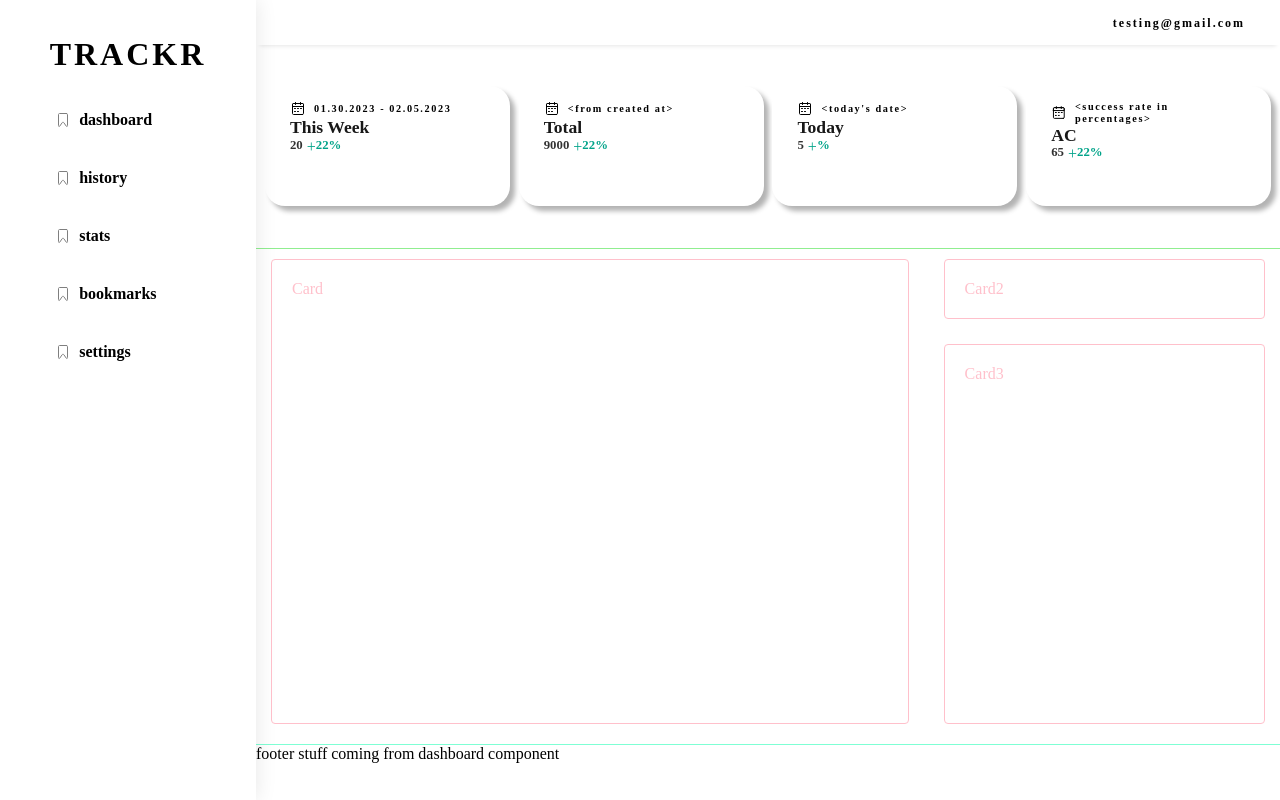
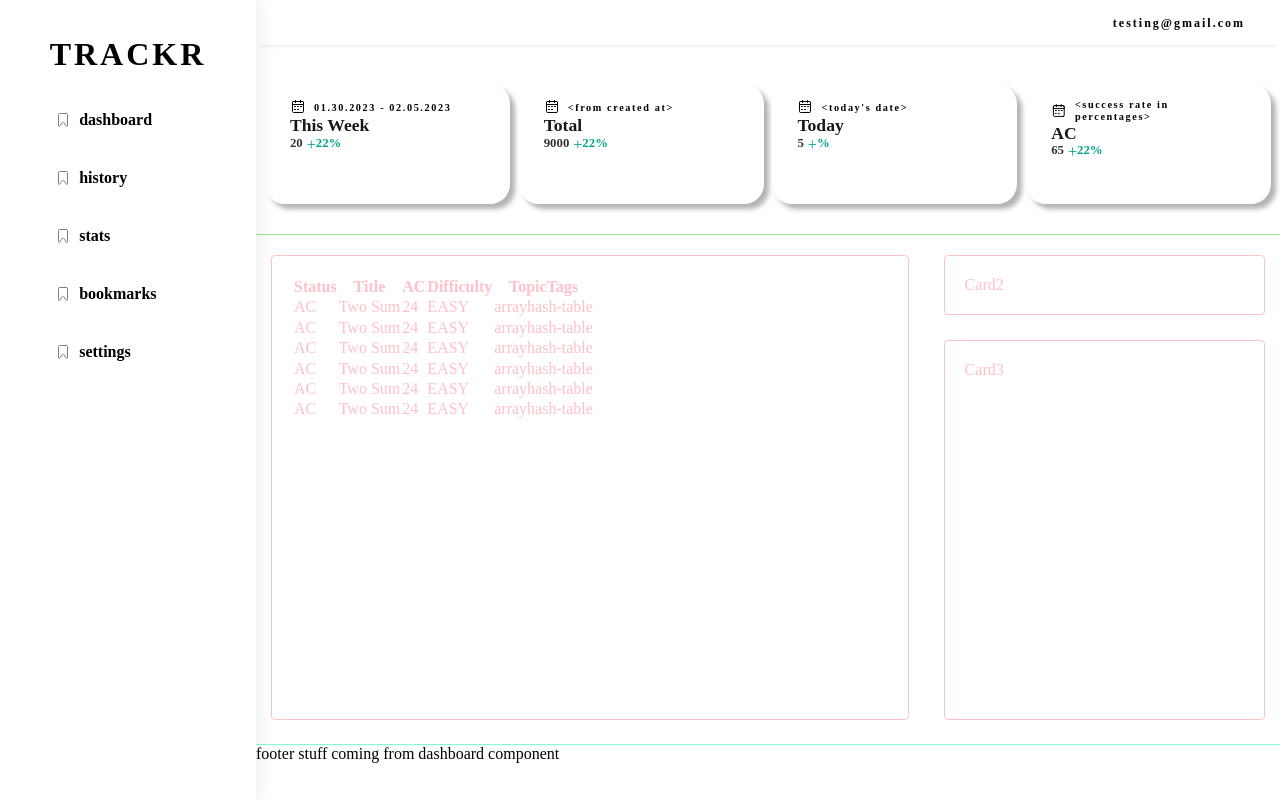
Before and after one commit to kthanesjesdapong/trackr, a React (Vite) app in the folder client/: page /loggedin/ in a window 1280 px wide. Built offline with nearby package versions, Linux system fonts and the light colour scheme.

Commit message:
Updated Dashboard styles, added Overview component which renders out the top half of the grid, added Card component to be rendered on second half of the dashboard

```diff
--- a/client/package.json
+++ b/client/package.json
@@ -12,12 +12,14 @@
     "kill-sb": "npx kill-port 6006"
   },
   "dependencies": {
+    "@types/react-table": "^7.7.14",
     "localforage": "^1.10.0",
     "match-sorter": "^6.3.1",
     "polished": "^4.2.2",
     "react": "^18.2.0",
     "react-dom": "^18.2.0",
     "react-router-dom": "^6.8.0",
+    "react-table": "^7.8.0",
     "sort-by": "^1.2.0",
     "styled-components": "^5.3.6",
     "vite-plugin-svgr": "^2.4.0"
--- /dev/null
+++ b/client/src/components/Card/RecentTable/RecentTable.styled.ts
@@ -0,0 +1,7 @@
+import styled from "styled-components";
+
+const RecentTableStyles = styled.div`
+
+`;
+
+export default RecentTableStyles;
--- /dev/null
+++ b/client/src/components/Card/RecentTable/RecentTable.tsx
@@ -0,0 +1,88 @@
+import React from 'react';
+import RecentTableStyles from "./RecentTable.styled";
+import { useTable } from 'react-table';
+import { Column } from 'react-table';
+import { dummyData } from './Title/dummyData';
+
+
+interface iColumns {
+    status: string,
+    title: string,
+    acceptanceRate: string,
+    difficulty: string,
+    topicTags: string[];
+}
+
+
+const c: Column<iColumns>[] = [
+    {
+        Header: "Status",
+        accessor: 'status'
+    },
+    {
+        Header: "Title",
+        accessor: 'title'
+    },
+    {
+        Header: "AC",
+        accessor: 'acceptanceRate'
+    },
+    {
+        Header: "Difficulty",
+        accessor: 'difficulty'
+    },
+    {
+        Header: "TopicTags",
+        accessor: 'topicTags'
+    },
+];
+
+export const RecentTable = () => {
+
+    const columns: Column<iColumns>[] = React.useMemo(() =>
+        c, []);
+    const data: Array<iColumns> = React.useMemo(() => dummyData, []);
+
+    const { getTableProps, getTableBodyProps, headerGroups, rows, prepareRow } = useTable({ columns, data });
+
+    //using dummyData right now, but youre gonna eventually have to pull in data from your own custom Hooks
+
+    //getTableProps, returns obj that can be spread into an element. includes attributes
+    //make sure its the last prop you add
+    //Loop thru headergroups, and now you have access to cols
+    return (
+        <RecentTableStyles className='card'>
+            <table>
+                {/* Header */}
+                <thead {...getTableProps()}>
+                    {headerGroups.map((headerGroup) =>
+                    (
+                        <tr {...headerGroup.getHeaderGroupProps()}>
+                            {headerGroup.headers.map((column) => (
+                                <th {...column.getHeaderProps()}>
+                                    {column.render('Header')}
+                                </th>
+                            ))}
+                        </tr>
+                    ))}
+                </thead >
+                {/*Body */}
+                <tbody {...getTableBodyProps()}>
+                    {rows && rows.map((row) => {
+                        prepareRow(row);
+                        return (
+                            <tr {...row.getRowProps()}>
+                                {(row.cells.map((cell) => (
+                                    <td {...cell.getCellProps()}>
+                                        {cell.render('Cell')}
+                                    </td>
+                                )))}
+                            </tr>
+                        );
+                    })}
+                </tbody>
+            </table>
+
+        </RecentTableStyles>
+    );
+};
--- /dev/null
+++ b/client/src/components/Card/RecentTable/Title/dummyData.ts
@@ -0,0 +1,42 @@
+export const dummyData = [
+  {
+    status: 'AC',
+    title: "Two Sum",
+    acceptanceRate: "24",
+    difficulty: "EASY",
+    topicTags: ['array', 'hash-table'],
+  },
+  {
+    status: 'AC',
+    title: "Two Sum",
+    acceptanceRate: "24",
+    difficulty: "EASY",
+    topicTags: ['array', 'hash-table']
+  },
+  {
+    status: 'AC',
+    title: "Two Sum",
+    acceptanceRate: "24",
+    difficulty: "EASY",
+    topicTags: ['array', 'hash-table']
+  },
+  {
+    status: 'AC',
+    title: "Two Sum",
+    acceptanceRate: "24",
+    difficulty: "EASY",
+    topicTags: ['array', 'hash-table']
+  }, {
+    status: 'AC',
+    title: "Two Sum",
+    acceptanceRate: "24",
+    difficulty: "EASY",
+    topicTags: ['array', 'hash-table']
+  }, {
+    status: 'AC',
+    title: "Two Sum",
+    acceptanceRate: "24",
+    difficulty: "EASY",
+    topicTags: ['array', 'hash-table']
+  }
+];
--- a/client/src/components/Card/index.tsx
+++ b/client/src/components/Card/index.tsx
@@ -1,10 +1,13 @@
 import CardStyles from "./Card.styled";
 import { FC } from 'react';
+import { RecentTable } from "./RecentTable/RecentTable";
+import { JsxElement } from "typescript";
 
 export const Card: FC = () => {
     return (
         <CardStyles className='main__card'>
-            <div className="card">Card</div>
+            <RecentTable />
+            {/* <div className="card">Card</div> */}
             <div className="card">Card2</div>
             <div className="card">Card3</div>
         </CardStyles>
--- a/client/src/components/Overview/OvCards/OvCard.styles.ts
+++ b/client/src/components/Overview/OvCards/OvCard.styles.ts
@@ -109,14 +109,11 @@ const OvCardStyles = styled.div`
     }
  }
 
-
   @media screen and (max-width:1085px){
   margin: 15px 5px;
   h2, h3, h4 {
     font-size: .65em;
     }
  }
-
 `;
-
 export default OvCardStyles;
--- a/client/src/components/Overview/Overview.styles.ts
+++ b/client/src/components/Overview/Overview.styles.ts
@@ -3,21 +3,31 @@ import styled from 'styled-components';
 const OverviewStyles = styled.div`
  display: flex;
  width: 100%;
- height: calc(45% - 30px);
+ height: calc(30% - 30px);
  justify-content: space-evenly;
  align-items: center;
  flex-direction: row;
  border-bottom: 1px solid lightgreen;
 
 
- @media screen and (max-width:1250px){
-    display: flex;
+ @media screen and (min-width:1250px){
+  display: flex;
     justify-content: space-evenly;
     flex-wrap: wrap;
     margin: 10px 0px;
+    height: calc(40% - 30px);
  }
+
  @media screen and (max-width: 1220px){
-  width: 80%;
+  width: 100%;
+  flex-wrap: wrap;
+
+ }
+// Phones
+ @media screen and (max-width: 950px){
+  background-color: black;
+  height: calc(50% - 30px);
+  width: 100%;
  }
 `;
 
--- a/client/src/pages/Dashboard/Dashboard.styles.ts
+++ b/client/src/pages/Dashboard/Dashboard.styles.ts
@@ -26,14 +26,9 @@ export const DashboardStyles = styled.div`
   }
 
 /*
-
-
   //Define breakpoints
-
-
 /*
   @media only screen and (max-width: 768px)  {
     background-color: black;
   } */
-
 `;
```
Also changed, not shown: 1 other file (tests, documents, lock files or other folders).
